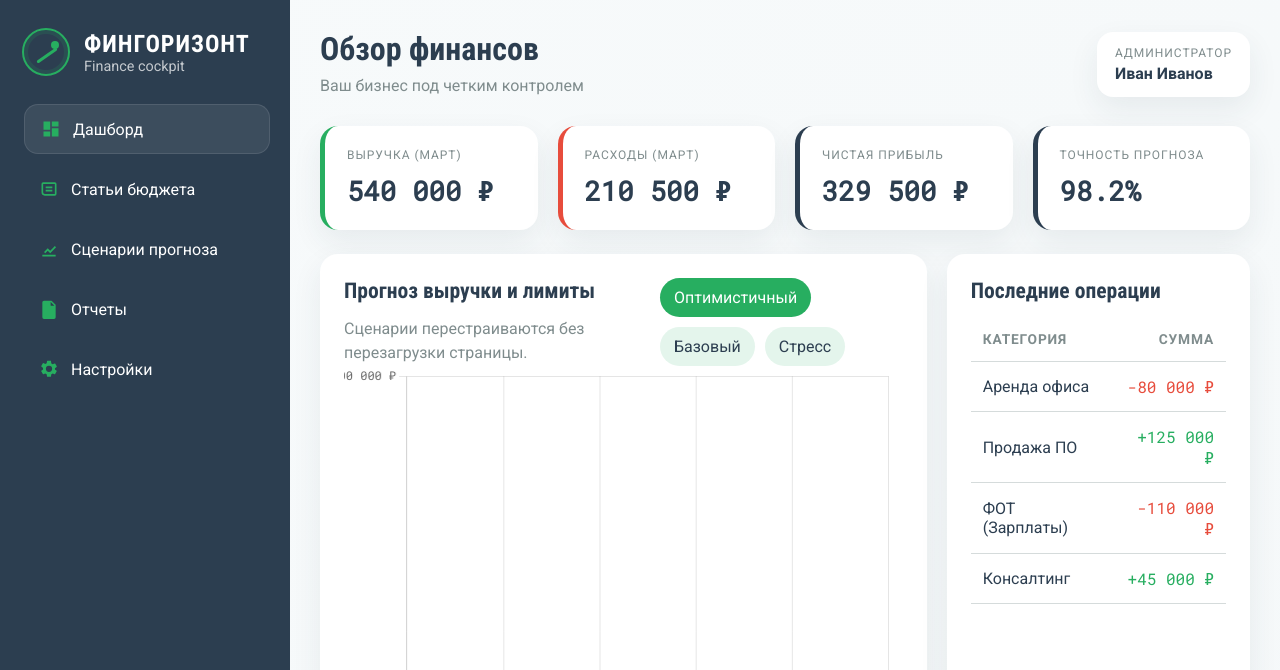
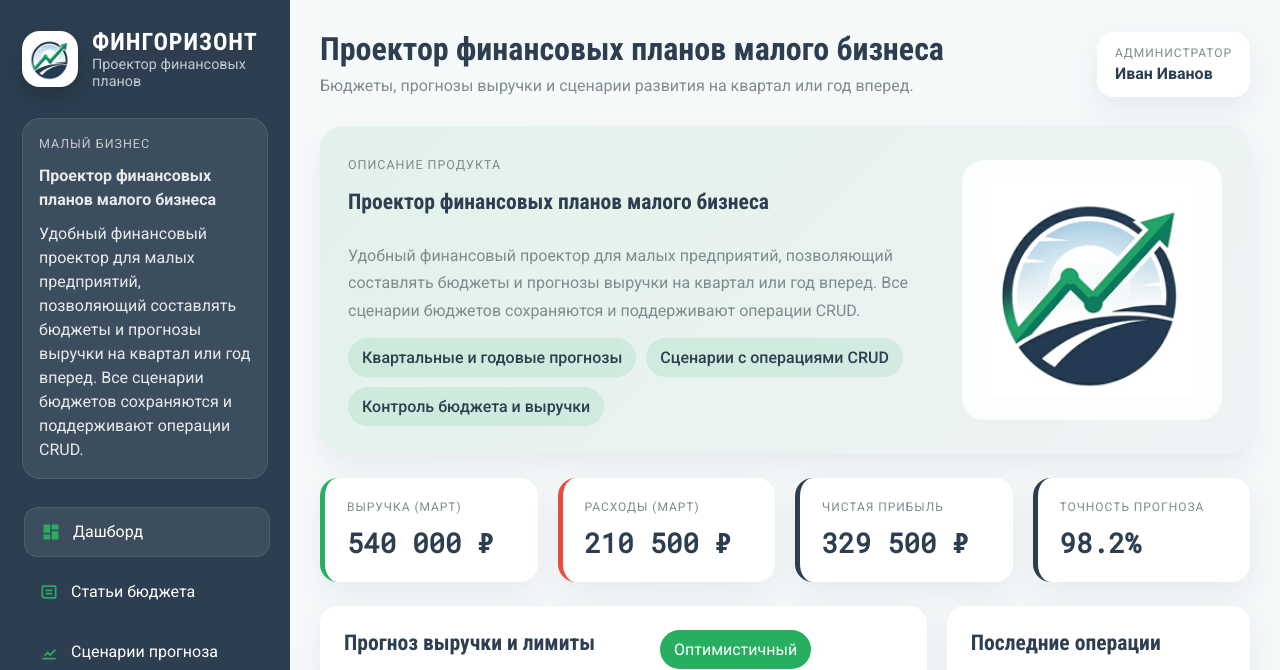
Before and after one commit to Gaan-Dmitry/finhorizon.ru, a PHP site: page / in a window 1280 px wide. Shown: the top 670 px of the page. Run offline with PHP 8.4, Linux system fonts and the light colour scheme.

Commit message:
Use product logo and update dashboard copy

```diff
--- a/css/style.css
+++ b/css/style.css
@@ -478,3 +478,131 @@ tbody tr.is-highlighted {
         align-items: flex-start;
     }
 }
+
+.brand-logo {
+    width: 56px;
+    height: 56px;
+    border-radius: 18px;
+    object-fit: cover;
+    background: #fff;
+    padding: 6px;
+    box-shadow: 0 10px 24px rgba(0, 0, 0, 0.18);
+}
+
+.sidebar-product-card {
+    display: grid;
+    gap: 10px;
+    padding: 16px;
+    border-radius: 18px;
+    border: 1px solid rgba(255, 255, 255, 0.1);
+    background: rgba(255, 255, 255, 0.08);
+    color: rgba(255, 255, 255, 0.88);
+    line-height: 1.5;
+}
+
+.sidebar-product-card__eyebrow,
+.hero-card__eyebrow {
+    text-transform: uppercase;
+    letter-spacing: 0.08em;
+    font-size: 0.78rem;
+    color: rgba(255, 255, 255, 0.7);
+}
+
+.hero-card__eyebrow {
+    color: var(--accent-color);
+}
+
+.hero-card {
+    display: grid;
+    grid-template-columns: minmax(0, 1.8fr) minmax(220px, 0.8fr);
+    gap: 28px;
+    align-items: center;
+    margin-bottom: 24px;
+    padding: 28px;
+    border-radius: 24px;
+    background: linear-gradient(135deg, rgba(39, 174, 96, 0.1), rgba(44, 62, 80, 0.03));
+    box-shadow: var(--shadow);
+}
+
+.hero-card__content {
+    display: grid;
+    gap: 14px;
+}
+
+.hero-card__content p {
+    color: var(--text-muted);
+    line-height: 1.7;
+}
+
+.hero-card__list {
+    list-style: none;
+    display: flex;
+    flex-wrap: wrap;
+    gap: 10px;
+}
+
+.hero-card__list li {
+    padding: 10px 14px;
+    border-radius: 999px;
+    background: rgba(39, 174, 96, 0.12);
+    color: var(--primary-color);
+    font-weight: 500;
+}
+
+.hero-card__media {
+    display: flex;
+    justify-content: center;
+    align-items: center;
+    min-height: 220px;
+    padding: 24px;
+    border-radius: 22px;
+    background: rgba(255, 255, 255, 0.86);
+}
+
+.hero-card__media img {
+    width: min(100%, 220px);
+    height: auto;
+}
+
+@media (max-width: 960px) {
+    .hero-card {
+        grid-template-columns: 1fr;
+    }
+}
+
+@media (max-width: 720px) {
+    .app-shell {
+        flex-direction: column;
+    }
+
+    .sidebar {
+        width: 100%;
+    }
+
+    .dashboard-grid {
+        grid-template-columns: repeat(2, minmax(0, 1fr));
+    }
+}
+
+@media (max-width: 560px) {
+    .main-content {
+        padding: 20px;
+    }
+
+    .page-header {
+        flex-direction: column;
+        align-items: flex-start;
+    }
+
+    .dashboard-grid {
+        grid-template-columns: 1fr;
+    }
+
+    .hero-card,
+    .content-block,
+    .card,
+    .scenario-card,
+    .report-card {
+        padding: 20px;
+    }
+}
--- a/index.php
+++ b/index.php
@@ -4,8 +4,8 @@ $navItems = [
         'id' => 'dashboard',
         'title' => 'Дашборд',
         'icon' => 'dashboard',
-        'heading' => 'Обзор финансов',
-        'slogan' => 'Ваш бизнес под четким контролем',
+        'heading' => 'Проектор финансовых планов малого бизнеса',
+        'slogan' => 'Бюджеты, прогнозы выручки и сценарии развития на квартал или год вперед.',
     ],
     [
         'id' => 'articles',
@@ -19,7 +19,7 @@ $navItems = [
         'title' => 'Сценарии прогноза',
         'icon' => 'scenarios',
         'heading' => 'Сценарный анализ',
-        'slogan' => 'Сравнивайте модели роста и управляйте рисками',
+        'slogan' => 'CRUD для сценариев бюджета и прогнозов выручки в одном интерфейсе',
     ],
     [
         'id' => 'reports',
@@ -35,6 +35,12 @@ $navItems = [
         'heading' => 'Параметры панели',
         'slogan' => 'Персонализируйте интерфейс и режим оповещений',
     ],
+];
+
+$productOverview = [
+    'title' => 'Проектор финансовых планов малого бизнеса',
+    'description' => 'Удобный финансовый проектор для малых предприятий, позволяющий составлять бюджеты и прогнозы выручки на квартал или год вперед. Все сценарии бюджетов сохраняются и поддерживают операции CRUD.',
+    'highlights' => ['Квартальные и годовые прогнозы', 'Сценарии с операциями CRUD', 'Контроль бюджета и выручки'],
 ];
 
 $dashboardStats = [
@@ -106,7 +112,7 @@ $chartData = [
 <head>
     <meta charset="UTF-8">
     <meta name="viewport" content="width=device-width, initial-scale=1.0">
-    <title>ФинГоризонт — Панель управления</title>
+    <title>ФинГоризонт — Проектор финансовых планов</title>
     <link rel="preconnect" href="https://fonts.googleapis.com">
     <link rel="preconnect" href="https://fonts.gstatic.com" crossorigin>
     <link href="https://fonts.googleapis.com/css2?family=Roboto+Condensed:wght@400;700&family=Roboto+Mono&family=Roboto:wght@400;500;700&display=swap" rel="stylesheet">
@@ -117,11 +123,17 @@ $chartData = [
     <div class="app-shell">
         <aside class="sidebar">
             <div class="logo-container">
-                <div class="logo-circle" aria-hidden="true"></div>
+                <img class="brand-logo" src="img/logo.png" alt="Логотип ФинГоризонт">
                 <div>
                     <div class="brand-name">ФинГоризонт</div>
-                    <div class="brand-subtitle">Finance cockpit</div>
+                    <div class="brand-subtitle">Проектор финансовых планов</div>
                 </div>
+            </div>
+
+            <div class="sidebar-product-card">
+                <p class="sidebar-product-card__eyebrow">Малый бизнес</p>
+                <strong><?= htmlspecialchars($productOverview['title'], ENT_QUOTES, 'UTF-8'); ?></strong>
+                <span><?= htmlspecialchars($productOverview['description'], ENT_QUOTES, 'UTF-8'); ?></span>
             </div>
 
             <nav class="sidebar-nav" aria-label="Основная навигация">
@@ -165,6 +177,22 @@ $chartData = [
                     <strong>Иван Иванов</strong>
                 </div>
             </header>
+
+            <section class="hero-card">
+                <div class="hero-card__content">
+                    <p class="hero-card__eyebrow">Описание продукта</p>
+                    <h2><?= htmlspecialchars($productOverview['title'], ENT_QUOTES, 'UTF-8'); ?></h2>
+                    <p><?= htmlspecialchars($productOverview['description'], ENT_QUOTES, 'UTF-8'); ?></p>
+                    <ul class="hero-card__list">
+                        <?php foreach ($productOverview['highlights'] as $highlight): ?>
+                            <li><?= htmlspecialchars($highlight, ENT_QUOTES, 'UTF-8'); ?></li>
+                        <?php endforeach; ?>
+                    </ul>
+                </div>
+                <div class="hero-card__media">
+                    <img src="img/logo.png" alt="Логотип продукта ФинГоризонт">
+                </div>
+            </section>
 
             <section class="content-section is-active" id="section-dashboard" data-section="dashboard">
                 <div class="dashboard-grid">
```
